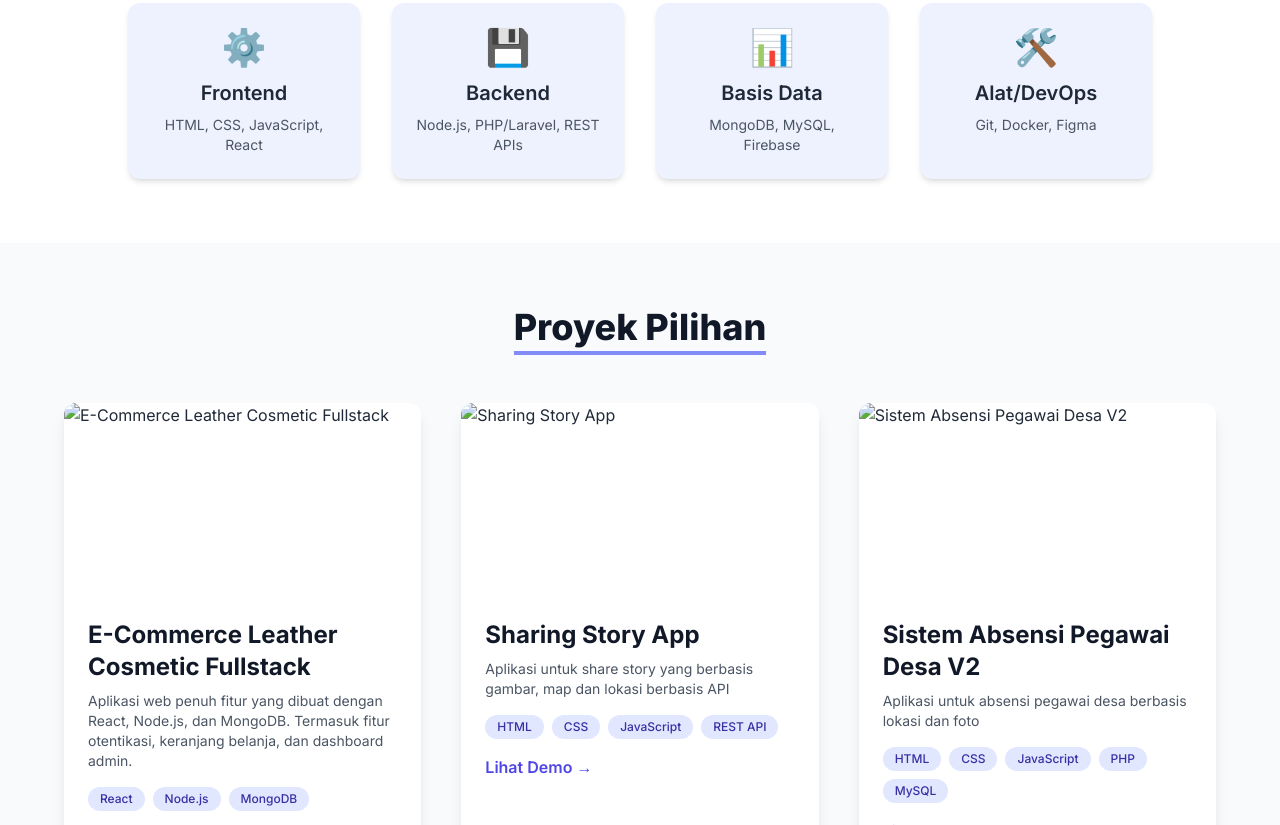
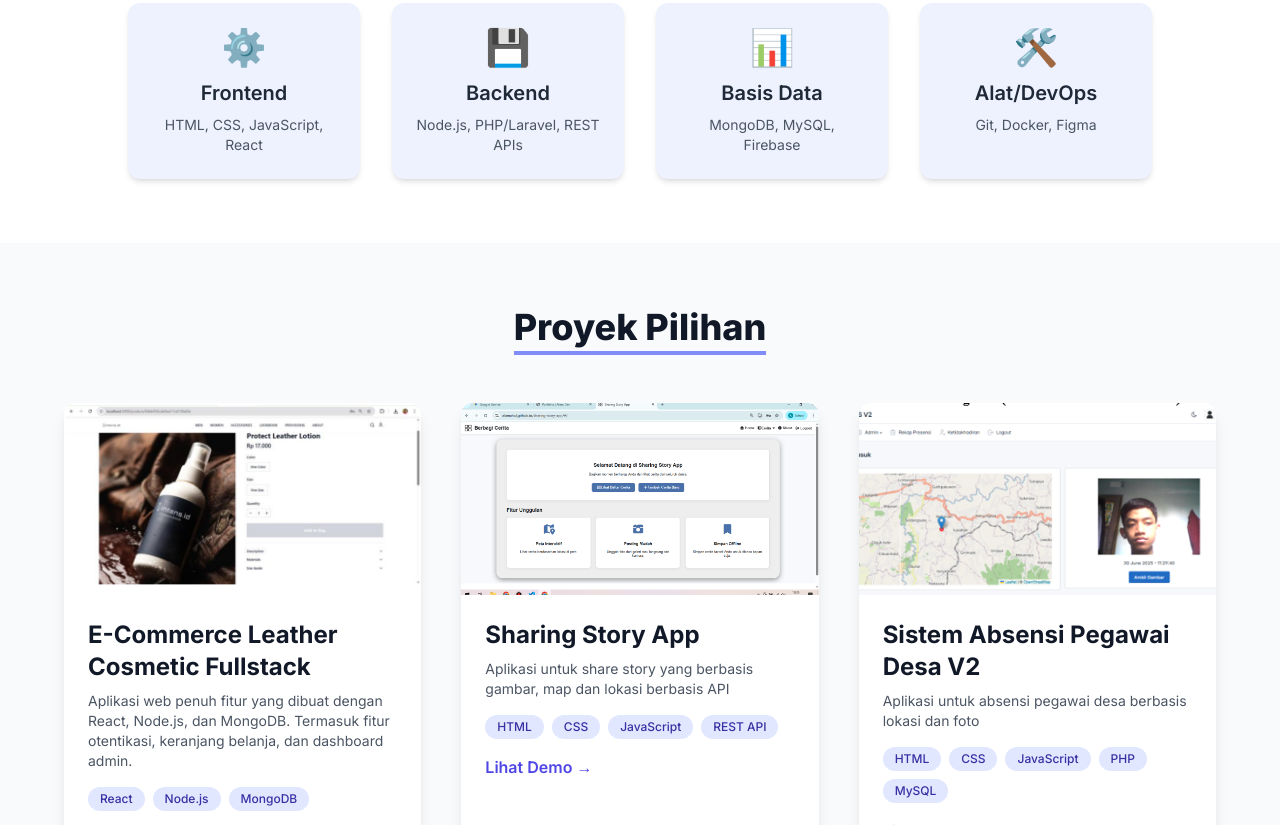
Before and after one commit to alamahul/portfolio_tutorial, a plain HTML site: page index.html in a window 1280 px wide. Shown: the part 1343-2168 px from the top of the page. Drawn offline with nearby package versions, Linux system fonts and the light colour scheme; the site is published under a folder, as on GitHub Pages, so addresses that start at the root find nothing.

```diff
--- a/index.html
+++ b/index.html
@@ -78,7 +78,7 @@
             <div class="flex flex-col md:flex-row items-center justify-center space-y-10 md:space-y-0 md:space-x-12">
                 <!-- Gambar Profil Placeholder -->
                 <div class="flex-shrink-0">
-                    <img src="/images/Alamahul_Bayan.jpg"
+                    <img src="./images/Alamahul_Bayan.jpg"
                          alt="Foto Profil"
                          onerror="this.onerror=null;this.src='https://placehold.co/180x180/4f46e5/ffffff?text=FOTO+ANDA';"
                          class="rounded-full w-44 h-44 object-cover border-4 border-indigo-200 shadow-xl mx-auto">
@@ -172,7 +172,7 @@
 
                 <!-- Proyek 1 -->
                 <div class="bg-white rounded-xl shadow-lg overflow-hidden transition duration-300 hover:shadow-xl">
-                    <img src="/images/proyek/E-Commerce_Leather_Cosmetic_Fullstack.PNG"
+                    <img src="./images/proyek/E-Commerce_Leather_Cosmetic_Fullstack.PNG"
                          alt="E-Commerce Leather Cosmetic Fullstack"
                          class="w-full h-48 object-cover">
                     <div class="p-6">
@@ -191,7 +191,7 @@
 
                 <!-- Proyek 2 -->
                 <div class="bg-white rounded-xl shadow-lg overflow-hidden transition duration-300 hover:shadow-xl">
-                    <img src="/images/proyek/sharing-story-app.png"
+                    <img src="./images/proyek/sharing-story-app.png"
                          alt="Sharing Story App"
                          class="w-full h-48 object-cover">
                     <div class="p-6">
@@ -211,7 +211,7 @@
 
                 <!-- Proyek 3 -->
                 <div class="bg-white rounded-xl shadow-lg overflow-hidden transition duration-300 hover:shadow-xl">
-                    <img src="/images/proyek/sistem_absensi_pegawai_desa_V2.PNG"
+                    <img src="./images/proyek/sistem_absensi_pegawai_desa_V2.PNG"
                          alt="Sistem Absensi Pegawai Desa V2"
                          class="w-full h-48 object-cover">
                     <div class="p-6">
@@ -322,4 +322,5 @@
         });
     </script>
 </body>
+
 </html>
```
